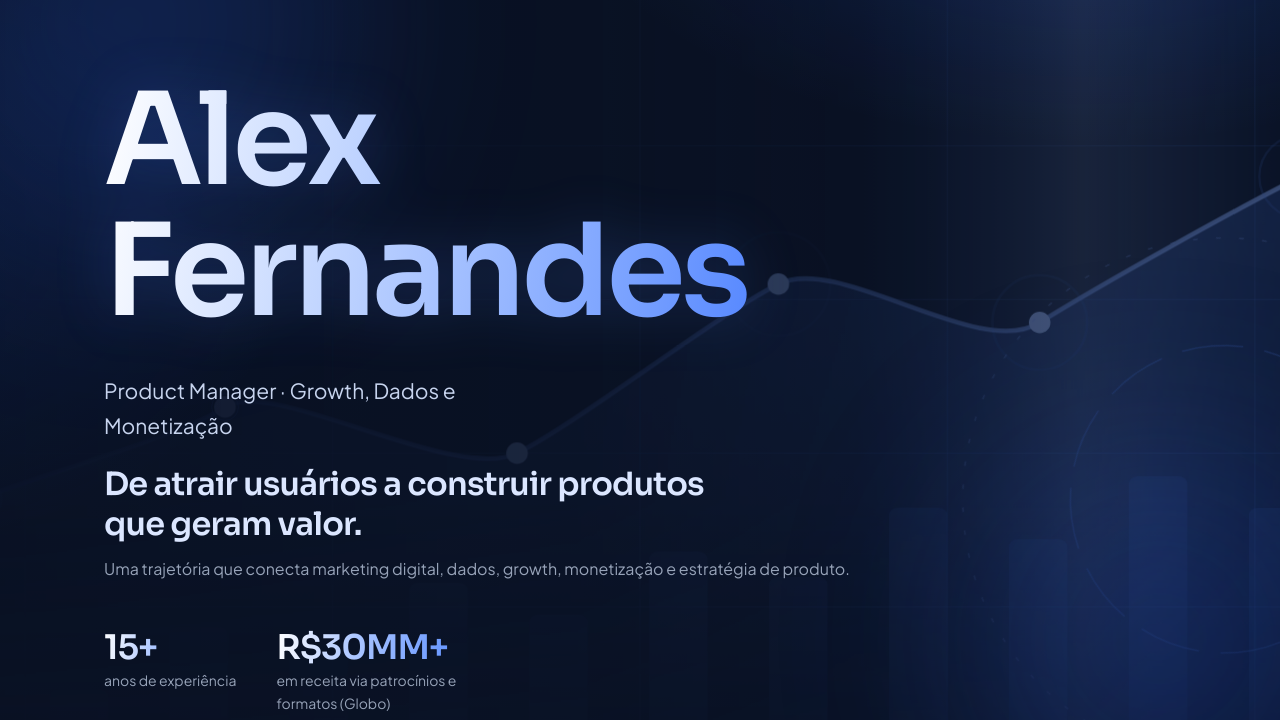
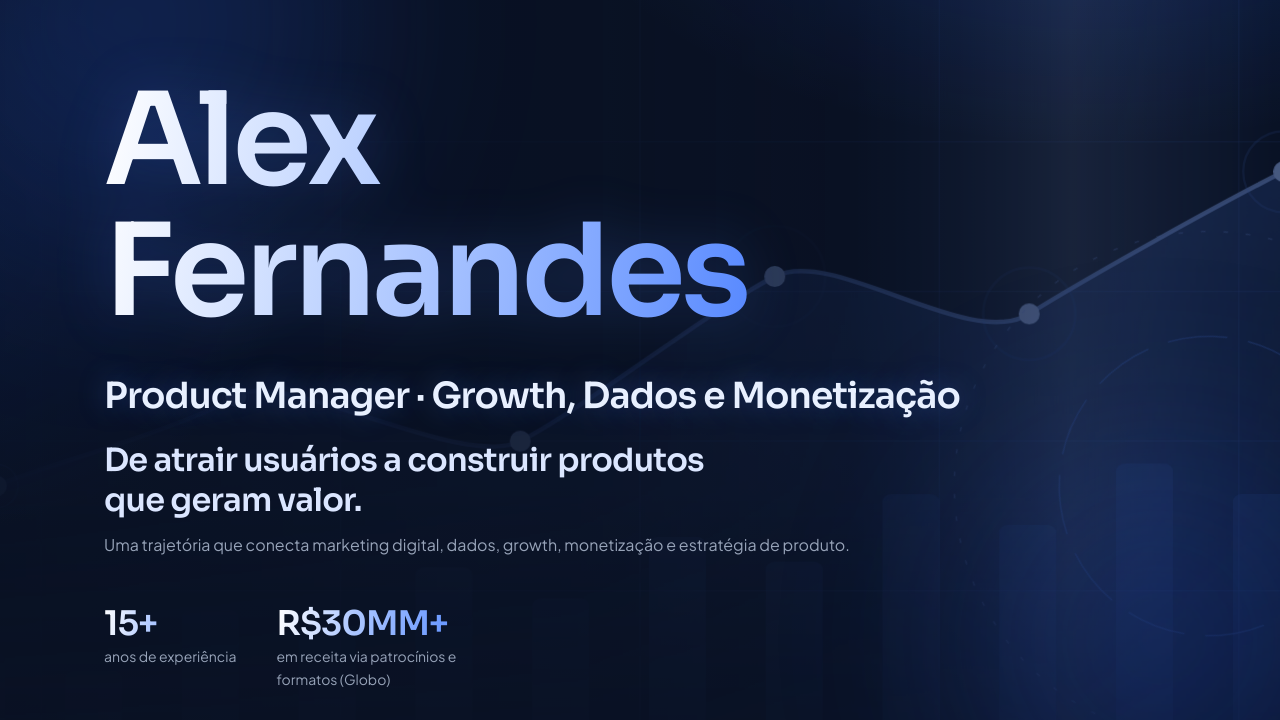
Before and after one commit to AlexAiressss/alexairessss.github.io, a plain HTML site: page index.html in a window 1280 px wide. Shown: the part 76-796 px from the top of the page. Drawn offline with Linux system fonts and the light colour scheme; animation ran at ten frames a second.

Commit message:
Add files via upload

```diff
--- a/css/style.css
+++ b/css/style.css
@@ -289,3 +289,6 @@ main,.foot{position:relative;z-index:1}
 .concl{margin-top:44px;text-align:center;display:grid;gap:14px;justify-items:center}
 .cq{font:600 clamp(20px,3vw,32px)/1.3 var(--serif);letter-spacing:-.025em;max-width:30ch;background:linear-gradient(100deg,#fff,#a9c4ff 50%,#4f86ff);-webkit-background-clip:text;background-clip:text;-webkit-text-fill-color:transparent;color:transparent}
 @media(max-width:820px){.story{padding-left:26px}.chap{padding:20px 18px}.chap::before{left:-33px}}
+
+/* Cargo em destaque */
+.hero .cargo{font:600 clamp(22px,3.2vw,36px)/1.2 var(--serif);letter-spacing:-.025em;color:#e8f0ff;max-width:none;margin-bottom:22px;text-shadow:0 0 28px rgba(79,134,255,.35)}
```
